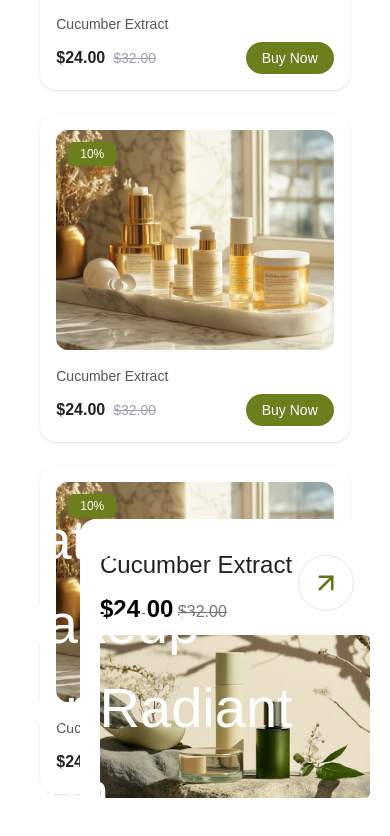
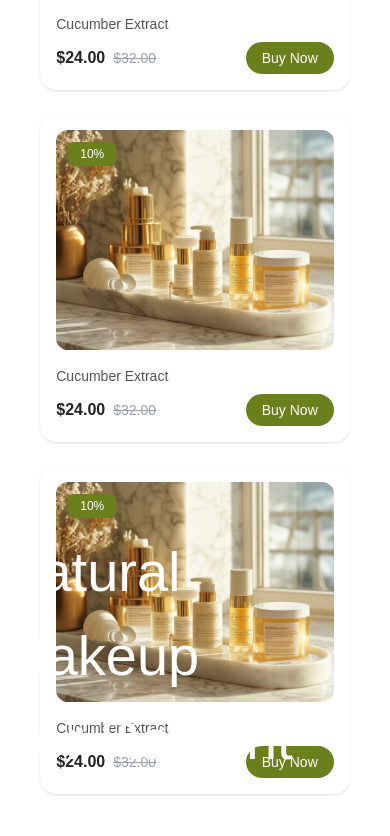
Before and after one commit to Rakibstack/Oranic-Landing-Page, a Next.js app: page / in a window 390 px wide. Shown: the part 6790-7626 px from the top of the page. Built offline with nearby package versions, Linux system fonts and the light colour scheme.

Commit message:
responsive natural makeup section

```diff
--- a/src/components/NaturalMakeupSection.jsx
+++ b/src/components/NaturalMakeupSection.jsx
@@ -15,7 +15,7 @@ const NaturalMakeupSection = () => {
                 />
                 <div className="absolute inset-0 bg-gradient-to-t from-[#A9A884]/40  to-transparent"></div>
                 {/* card item */}
-                <div className='absolute left-20 bottom-14 bg-white p-5 rounded-2xl md:max-w-sm h-auto '>
+                <div className='absolute hidden md:block md:left-4 md:bottom-4 lg:left-20 lg:bottom-14 bg-white p-5 rounded-2xl md:max-w-sm h-auto '>
                     <div className='flex justify-between items-center'>
                         <div>
                             <h2 className='text-[#222222] mt-2 mb-2  text-[1.5rem]'>Cucumber Extract</h2>
@@ -31,7 +31,7 @@ const NaturalMakeupSection = () => {
                     />
                 </div>
                 {/* text content */}
-                <div className='absolute right-10 bottom-10'>
+                <div className='absolute right-2 bottom-2 lg:right-10 lg:bottom-10'>
                     <h2 className='text-[#FFFFFF] font-medium text-[3.5rem]'>Natural Makeup <br /> For Radiant Skin</h2>
 
                 </div>
```
